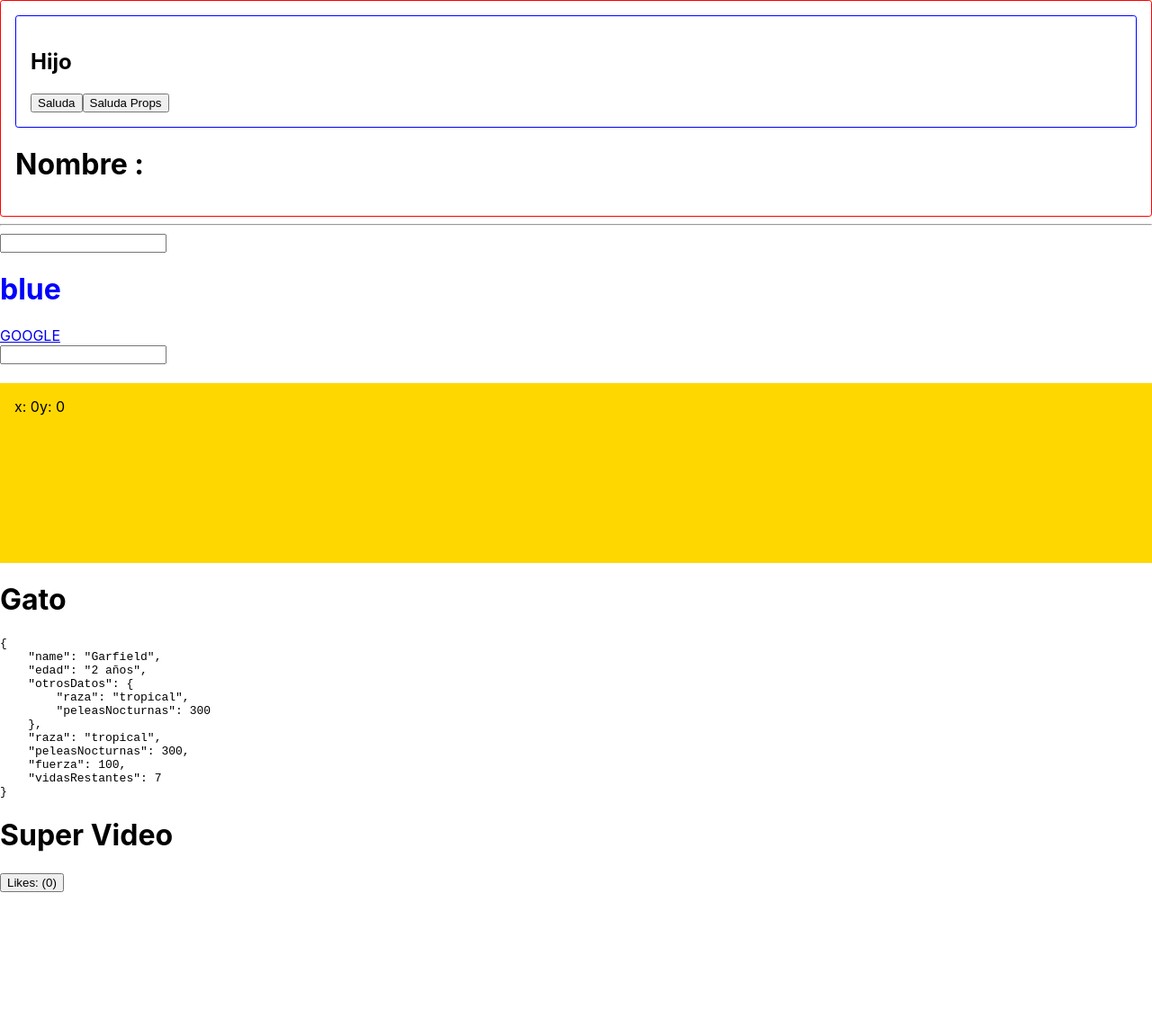
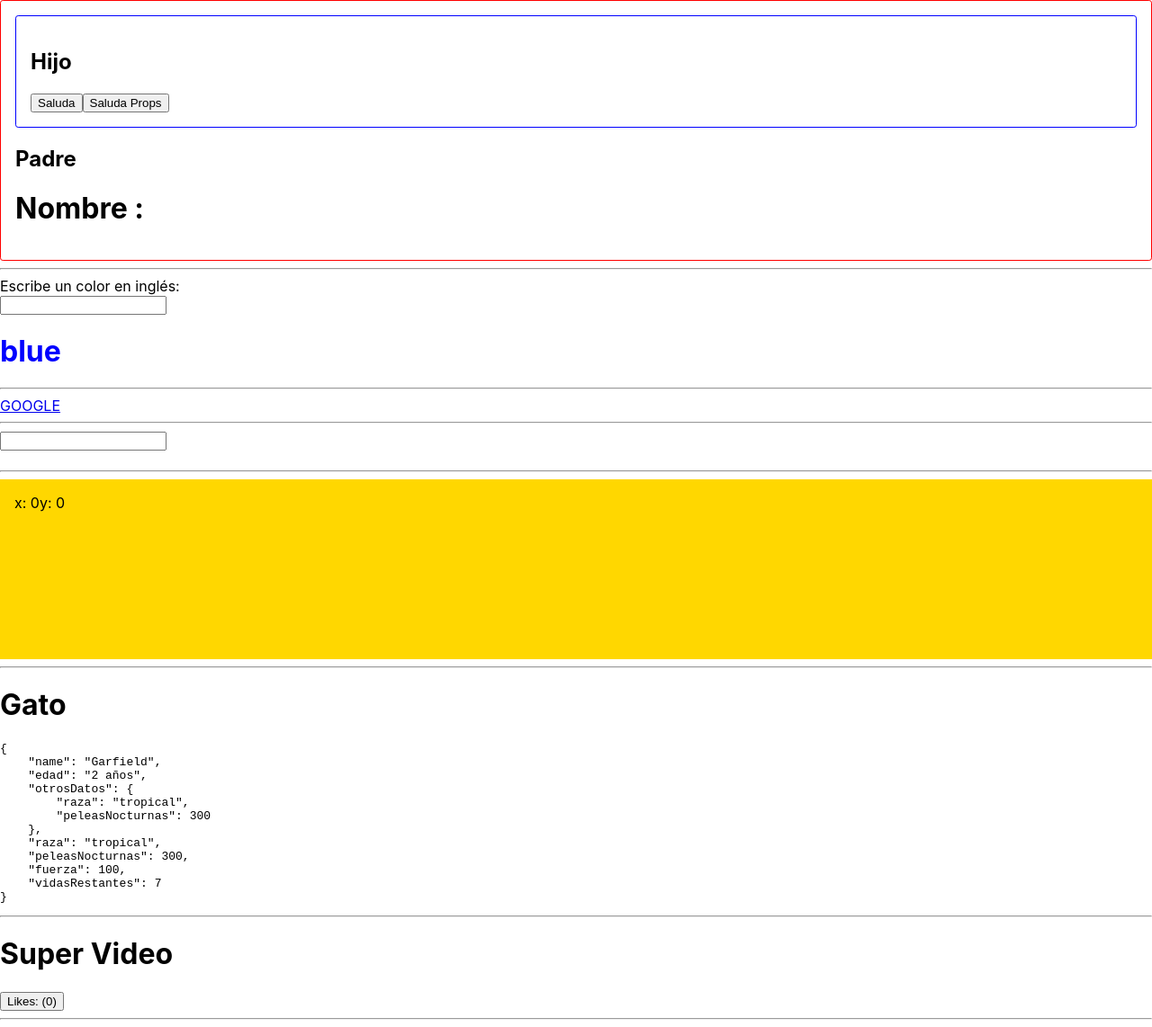
Before and after one commit to ElixCD/react-fundamentos, a React (Create React App) app in the folder eventos/: page / in a window 1280 px wide. Shown: the whole page at 90% size. Before the commit the page ends 992 px from the top, so only its background shows below. Built offline with nearby package versions, Linux system fonts and the light colour scheme.

Commit message:
Comentarios de código

```diff
--- a/eventos/src/App.js
+++ b/eventos/src/App.js
@@ -22,12 +22,16 @@ class App extends Component {
 
     return (
       <div>
-        <Padre />
+        <Padre /> {/*  Eventos personalizados */}
         <hr />
         <PersistenciaEventos />
+        <hr />
         <EventoNativoVsDOM />
+        <hr />
         <EventosInput />
+        <hr />
         <EventosMouse />
+        <hr />
         <Gato
           name='Garfield'
           edad='2 años'
@@ -35,7 +39,9 @@ class App extends Component {
           {...otrosDatos}
           {...this.state}
         />
+        <hr />
         <Contador />
+        <hr />
       </div>
     );
   }
--- a/eventos/src/Components/EventosPersonalizados/Padre.js
+++ b/eventos/src/Components/EventosPersonalizados/Padre.js
@@ -13,17 +13,17 @@ class Padre extends Component{
     }
 
     manejadorProps = (name) => {
-        this.setState({name: name})
+        this.setState({name: name}) /* Almacenando el valor recibido del hijo en state.name */
     }
 
     render(){
         return(
             <div className='box red'>
                 <Hijo
-                    onSaluda={this.manejador}
-                    onSaludaProps ={this.manejadorProps}
+                    onSaluda={this.manejador} /* Llamando un método del padre utilizando eventos del hijo  */
+                    onSaludaProps ={this.manejadorProps} /* Llamando un método del padre útilizando eventos del hijo y enviando un valor al evento */
                 />
-
+                <h2>Padre</h2>
                 <h1>Nombre : {this.state.name} </h1>
 
             </div>
--- a/eventos/src/PersistenciaEventos.js
+++ b/eventos/src/PersistenciaEventos.js
@@ -17,6 +17,7 @@ class PersistenciaEventos extends Component{
     render (){
         return (
             <div>
+                Escribe un color en inglés:<br/>
                 <input
                     type='text'
                     onChange={this.handlerChange}
```
